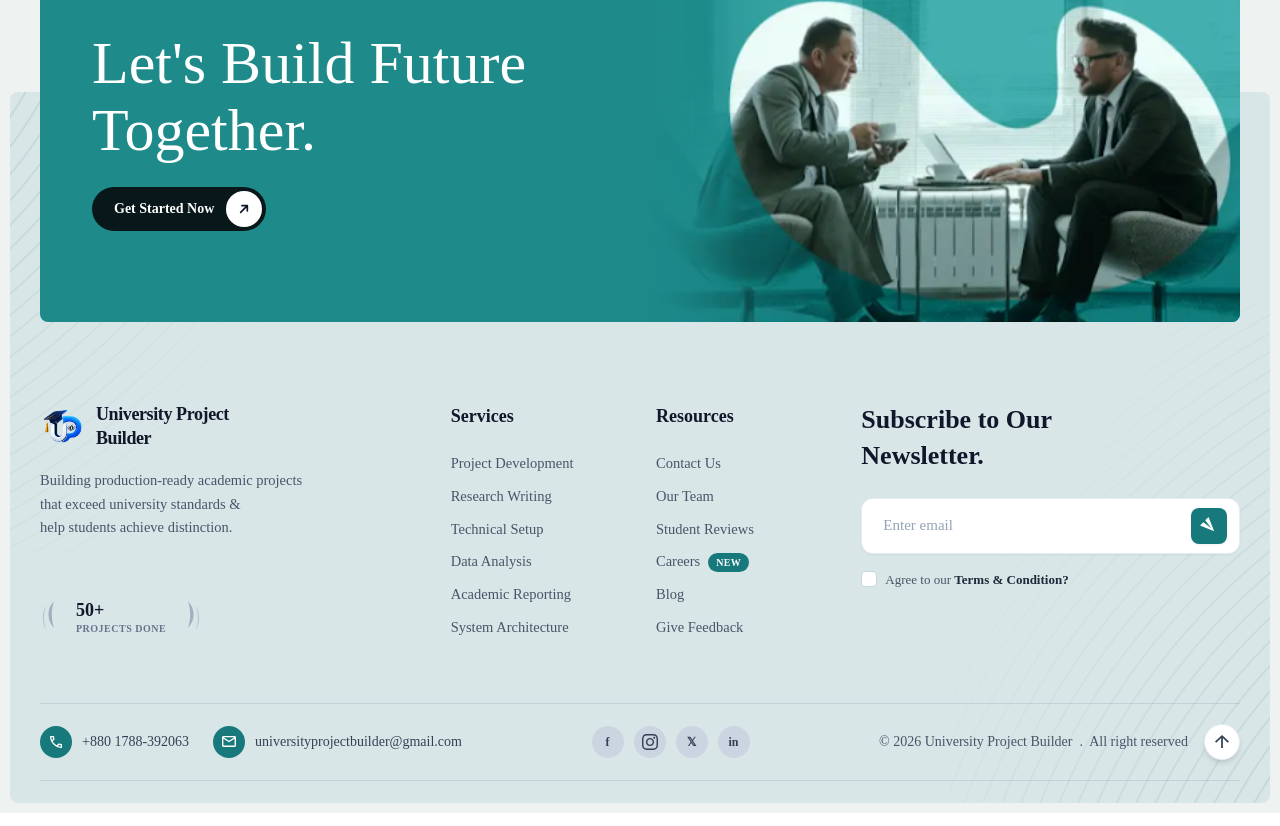
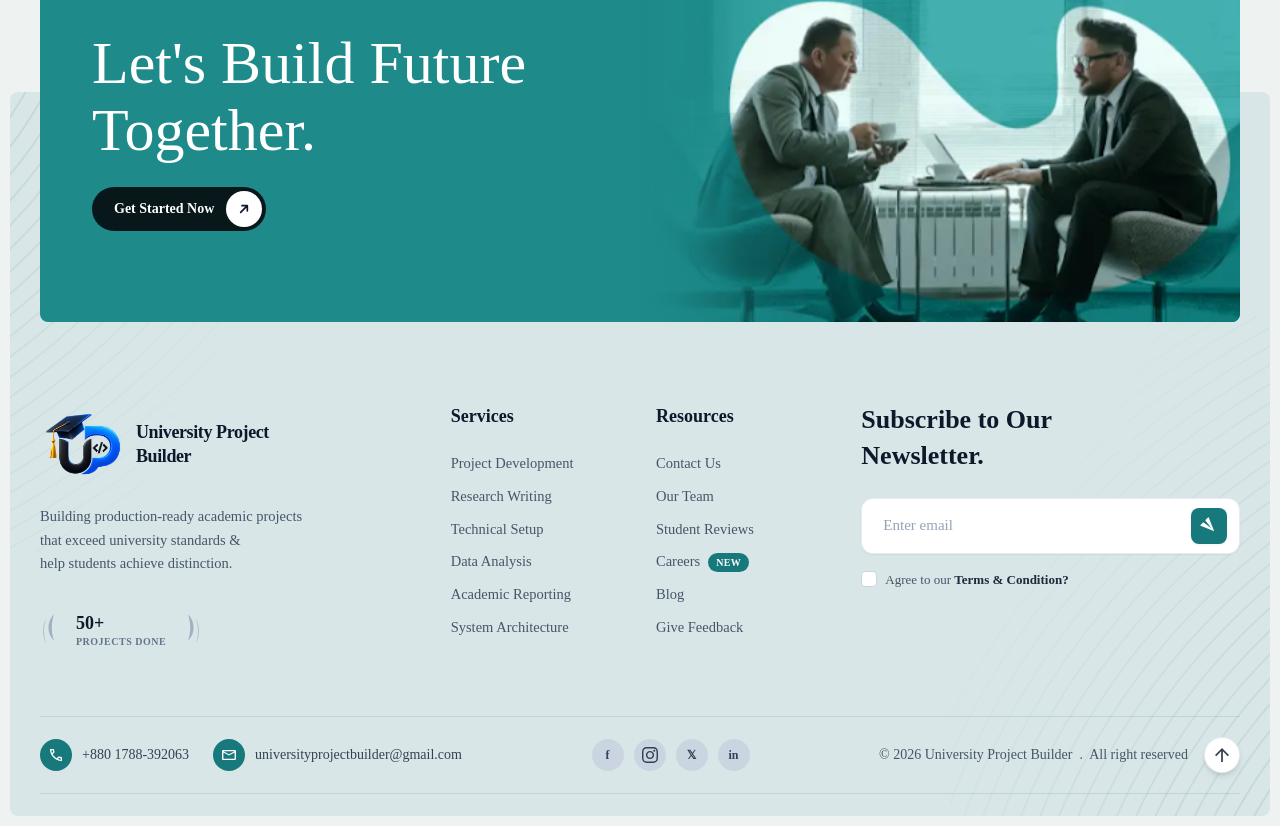
Before and after one commit to Maruf346/UniProjBuilder, a React (Vite) app: page / in a window 1280 px wide. Shown: the part 8125-8951 px from the top of the page. Built offline with nearby package versions, Linux system fonts and the light colour scheme; the HTML template or start-up script is replaced by a standard one; a web font is replaced by a local one.

Commit message:
feat: update footer logo

```diff
--- a/src/components/Footer.tsx
+++ b/src/components/Footer.tsx
@@ -1,6 +1,6 @@
 const assetPathPrefix = "/assets";
 const imgSvg8 = `${assetPathPrefix}/bf9ed.svg`;
-const imgLogo = `${assetPathPrefix}/logo.png`;
+const imgLogo = `${assetPathPrefix}/blogo.png`;
 const imgSvg10 = `${assetPathPrefix}/3543d.svg`;
 const imgSvg11 = `${assetPathPrefix}/75440.svg`;
 const imgSvg12 = `${assetPathPrefix}/d9039.svg`;
@@ -94,7 +94,7 @@ export default function Footer() {
           <div className="lg:col-span-4 flex flex-col items-start justify-between pr-[16px]">
             <div className="flex flex-col gap-[19px] items-start pb-[28px] w-full">
               <div className="flex gap-[12px] items-center">
-                <img alt="University Project Builder" src={imgLogo} className="h-[44px] w-auto object-contain" />
+                <img alt="University Project Builder" src={imgLogo} className="h-[84px] w-auto object-contain" />
                 <div className="[word-break:break-word] flex flex-col font-['Plus_Jakarta_Sans:ExtraBold'] font-extrabold justify-center leading-[0] relative shrink-0 text-[#0f172a] text-[18px] tracking-[-0.4px]">
                   <p className="leading-[24px]">University Project<br />Builder</p>
                 </div>
```
Also changed, not shown: public/assets/blogo.png (added).
